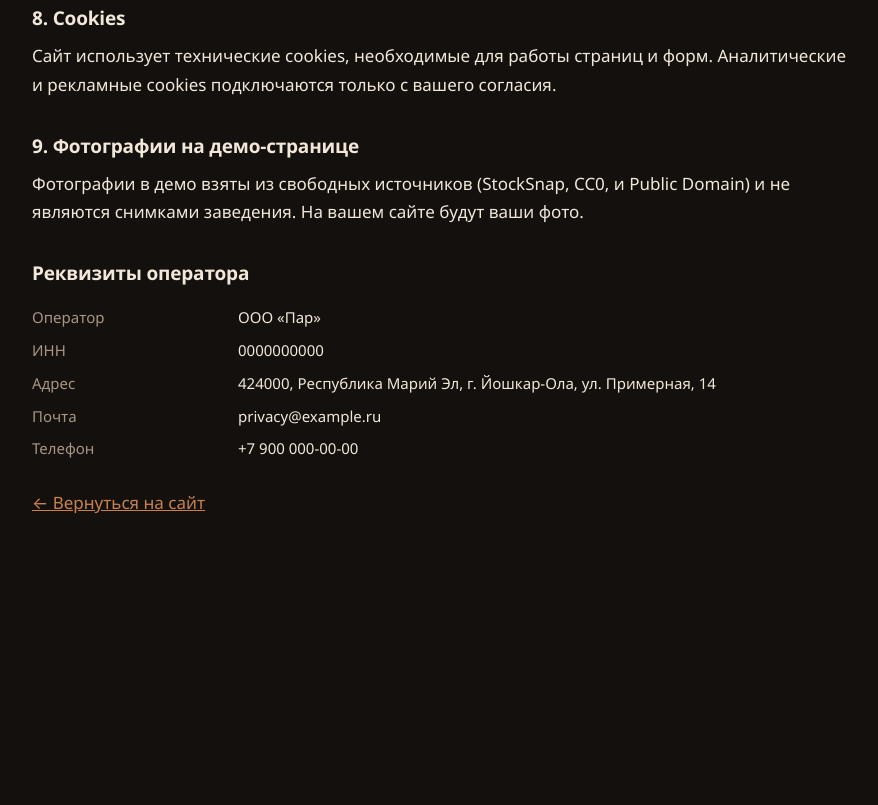
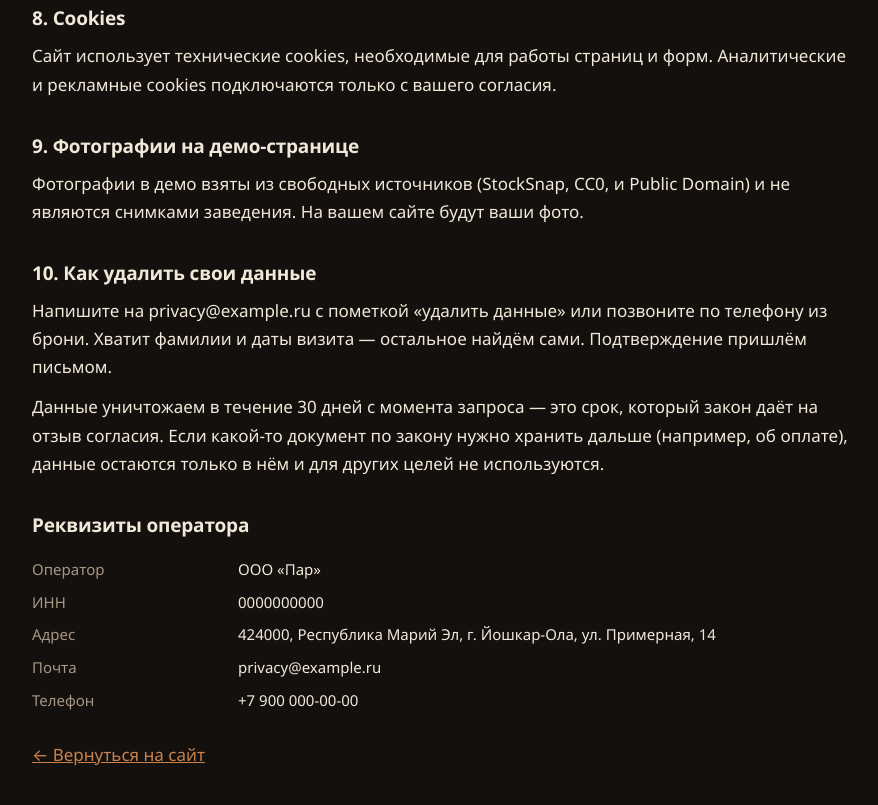
Before and after one commit to mensori-dev/demos, a plain HTML site: page cafe/privacy.html in a window 1280 px wide. Shown: the part 1578-2383 px from the top of the page, without its empty margins (198-1076 px from the left). Before the commit the page ends 2179 px from the top, so only its background shows below. Drawn offline with Linux system fonts and the light colour scheme.

Commit message:
Удаление своих данных — ссылка в брони и раздел в политике
Под формой брони появилась строка «Передумали? Удалить мои данные»,
в политике — раздел 10 с порядком удаления. Плюс overflow-x:clip
и meta description в privacy.html.

```diff
--- a/cafe/privacy.html
+++ b/cafe/privacy.html
@@ -4,14 +4,15 @@
 <meta charset="utf-8">
 <meta name="viewport" content="width=device-width, initial-scale=1">
 <title>Политика обработки персональных данных — Пар</title>
+<meta name="description" content="Как кофейня «Пар» обрабатывает персональные данные гостей: что собираем, зачем, сколько храним и как удалить свои данные.">
 <meta name="robots" content="noindex">
 <meta name="theme-color" content="#14100d">
 <style>
   :root{--bg:#14100d;--panel:#1d1713;--line:rgba(242,232,218,.12);--ink:#f2e8da;--muted:#a89684;--copper:#c9824f}
   *{box-sizing:border-box}
-  html{overflow-x:hidden}
+  html{overflow-x:clip}
   body{
-    margin:0;overflow-x:hidden;background:var(--bg);color:var(--ink);
+    margin:0;overflow-x:clip;background:var(--bg);color:var(--ink);
     font-family:"Segoe UI",system-ui,-apple-system,Roboto,Arial,sans-serif;
     font-size:17px;line-height:1.65;
   }
@@ -90,6 +91,13 @@
   <p>Фотографии в демо взяты из свободных источников (StockSnap, CC0, и Public Domain) и не являются
   снимками заведения. На вашем сайте будут ваши фото.</p>
 
+  <h2 id="delete">10. Как удалить свои данные</h2>
+  <p>Напишите на privacy@example.ru с пометкой «удалить данные» или позвоните по телефону из брони.
+  Хватит фамилии и даты визита — остальное найдём сами. Подтверждение пришлём письмом.</p>
+  <p>Данные уничтожаем в течение 30 дней с момента запроса — это срок, который закон даёт на отзыв
+  согласия. Если какой-то документ по закону нужно хранить дальше (например, об оплате), данные
+  остаются только в нём и для других целей не используются.</p>
+
   <h2>Реквизиты оператора</h2>
   <dl>
     <dt>Оператор</dt><dd>ООО «Пар»</dd>
```
Also changed, not shown: cafe/index.html (+4 -0 lines).
